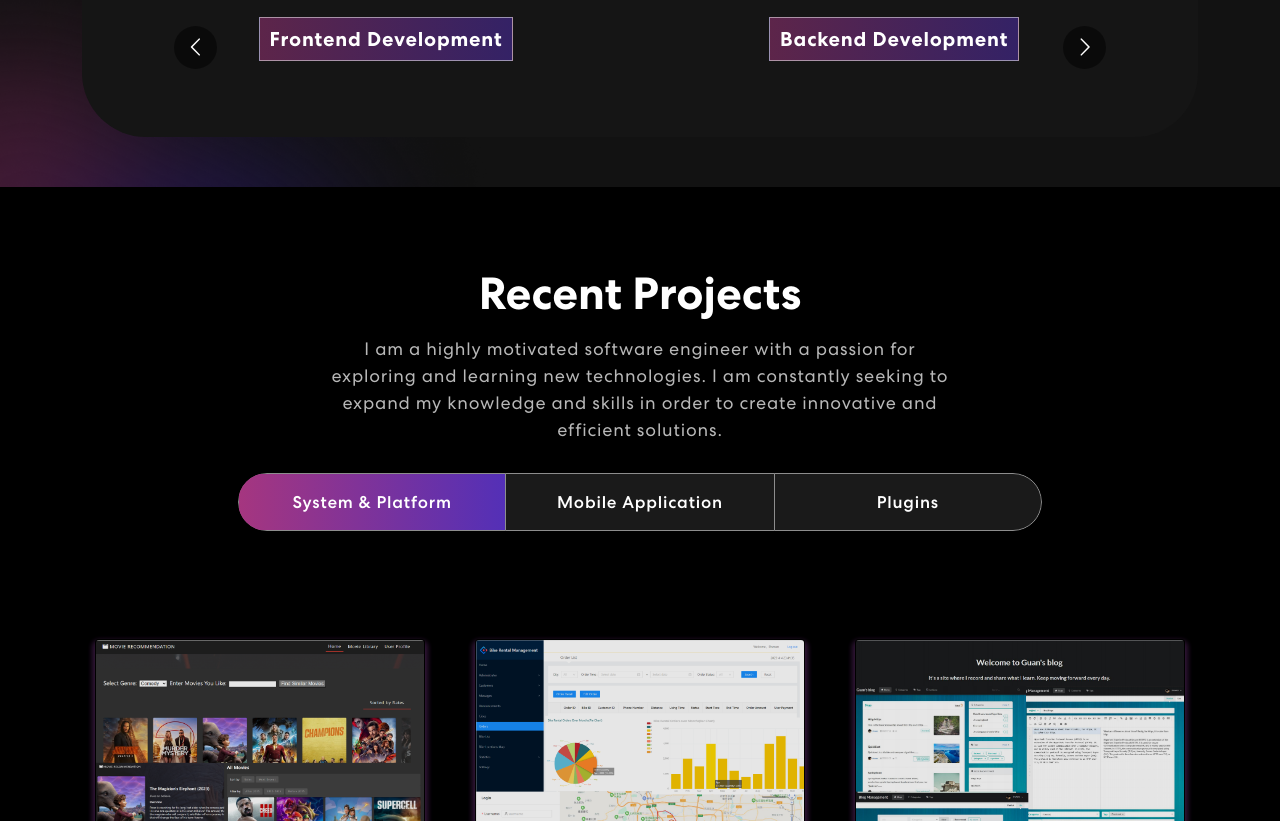
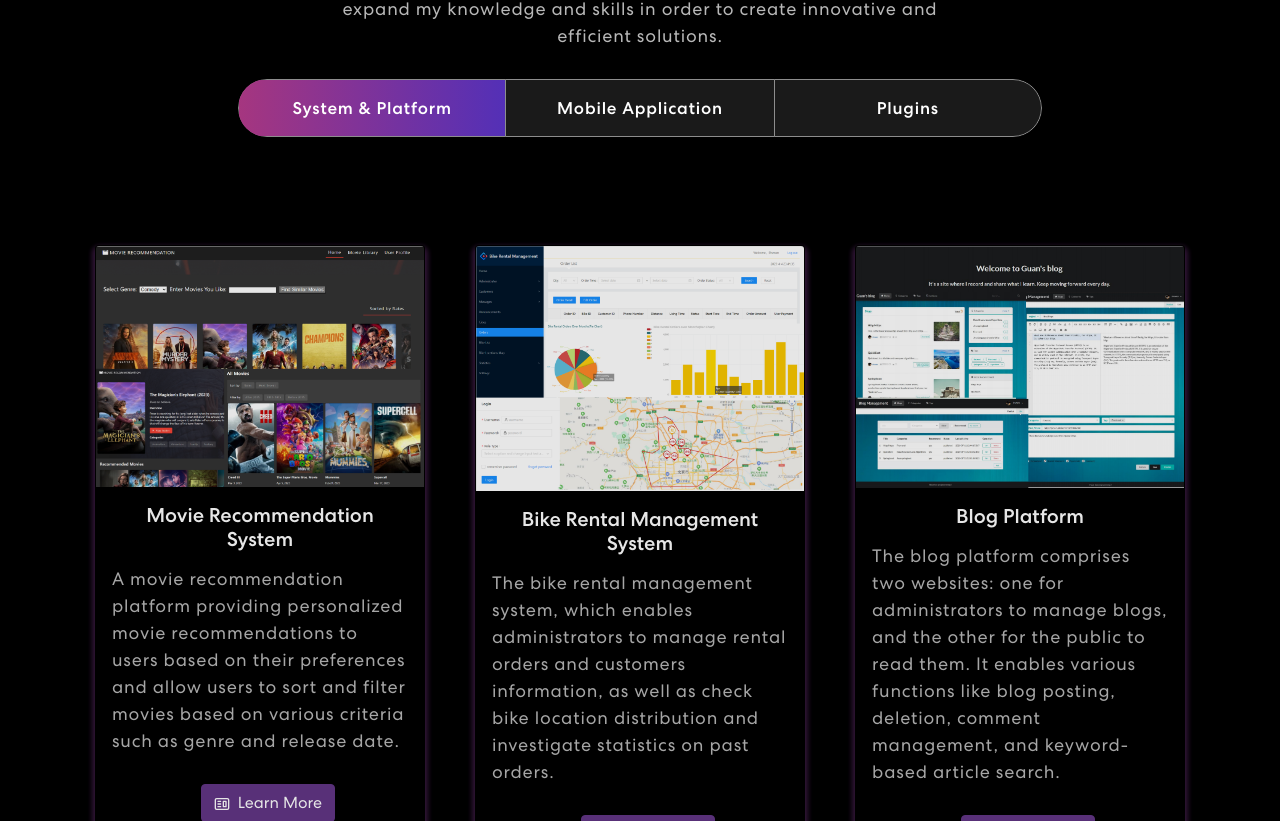
Before and after one commit to shuw1101/personal_portfolio, a React (Create React App) app: page / in a window 1280 px wide. Shown: the part 979-1800 px from the top of the page. Built offline with nearby package versions, Linux system fonts and the light colour scheme.

Commit message:
update projects

```diff
--- a/src/App.js
+++ b/src/App.js
@@ -14,8 +14,8 @@ function App() {
 
       <NavBar />
       <Banner />
+      <Projects />
       <Skills />
-      <Projects />
       {/* <Contact /> */}
       {/* <ERouter /> */}
 
```
